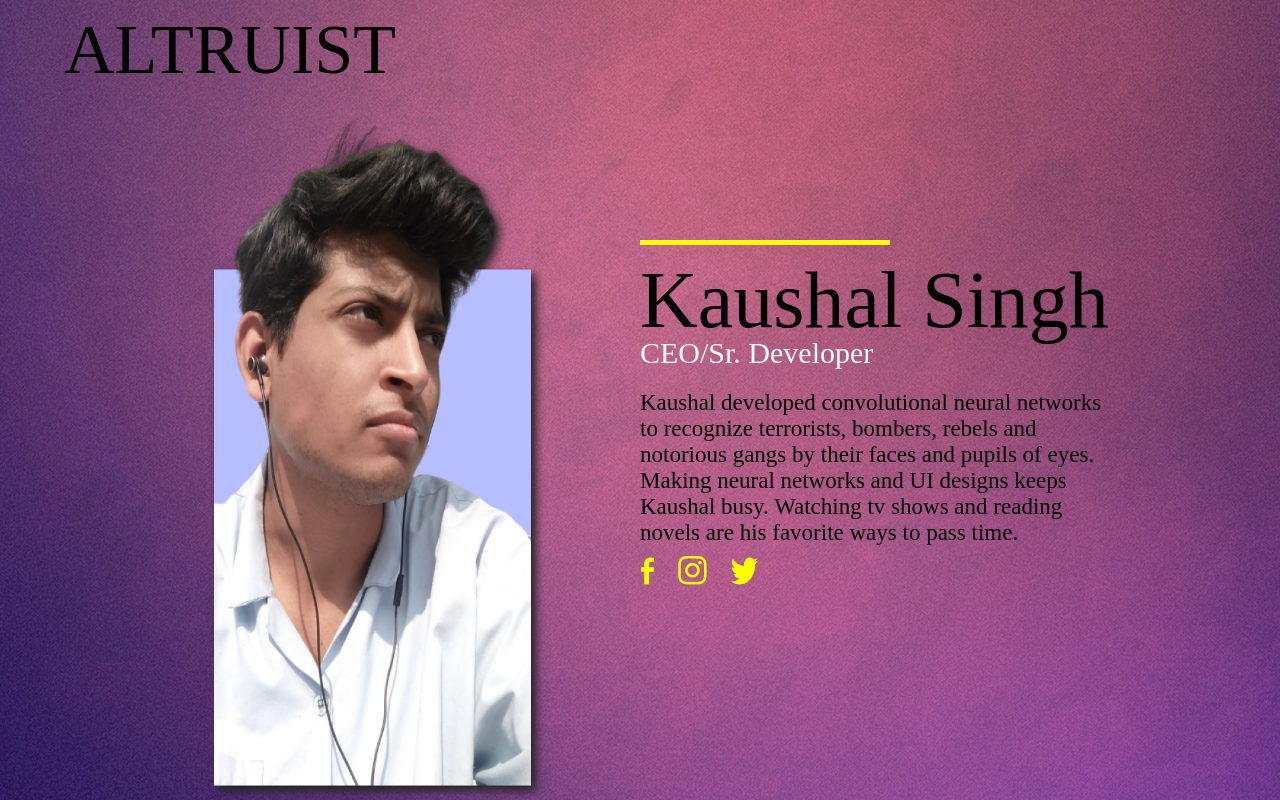
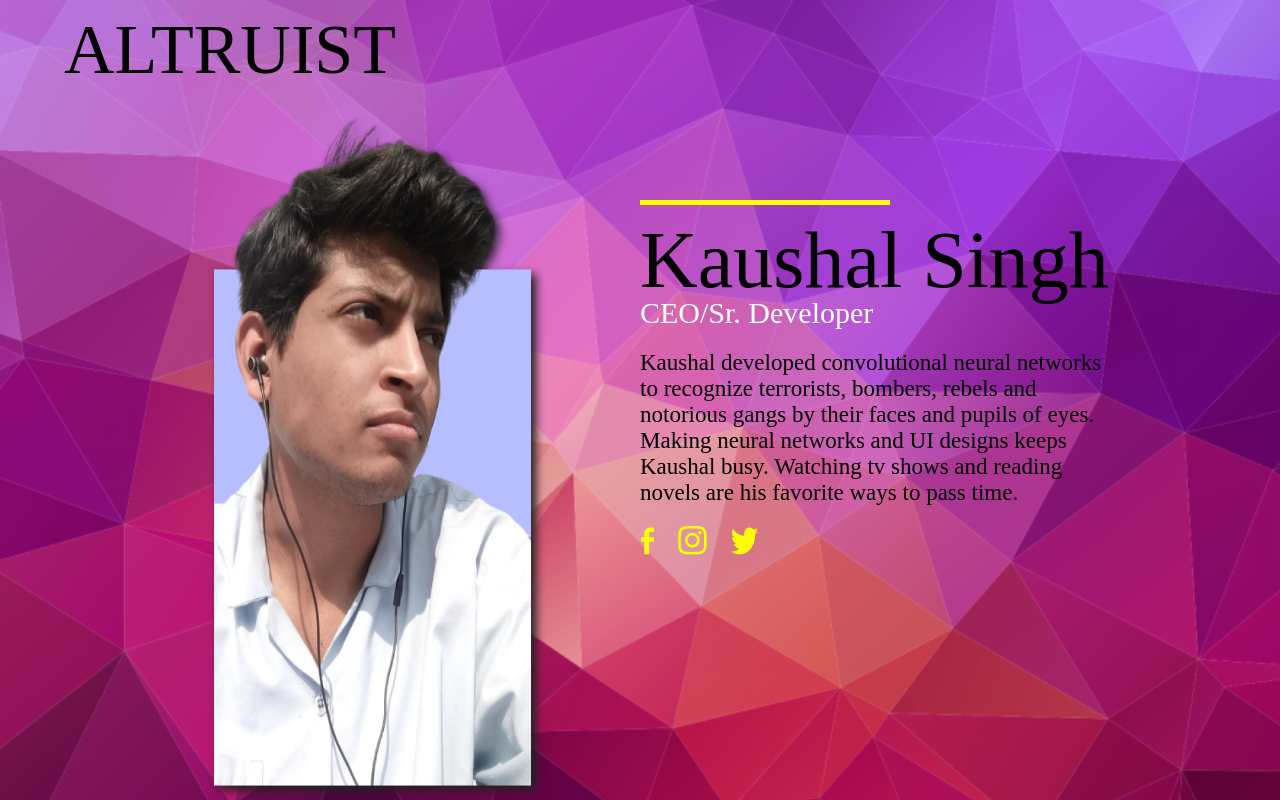
Before and after one commit to kaushalfeb/Altruist, a plain HTML site: page index.html in a window 1280 px wide. Drawn offline with Linux system fonts and the light colour scheme.

Commit message:
background updated

```diff
--- a/style.css
+++ b/style.css
@@ -5,7 +5,9 @@
 }
 body{
 
-	background: url("./Stark.jpg");
+	background: url("./Stark.png");
+	background-repeat: no-repeat;
+	background-size: 100% , 100%;
 }
 header{
 	font-family:"BankGothic";
@@ -31,7 +33,7 @@ header{
 	height: 87vh;
 	margin-left: 150px;
 	-webkit-filter: drop-shadow(5px 5px 5px #222);
-  	filter: drop-shadow(5px 5px 5px #222);
+  	xfilter: drop-shadow(5px 5px 5px #222);
 }
 .introduction{
 	width: 50%;
@@ -40,7 +42,7 @@ header{
 	width: 250px;
 	height: 5px;
 	background: yellow;
-	margin-top: 150px;
+	margin-top: 110px;
 }
 .name{
 	font-family: "Montserrat";
@@ -59,8 +61,9 @@ header{
 	margin-top: 20px;
 }
 .social{
-	margin-top: 10px;
+	margin-top: 20px;
 }
 .social img{
 	padding-right: 20px;
+
 }
```
Also changed, not shown: SK.jpg (renamed from Stark.jpg), Stark.png (added).
